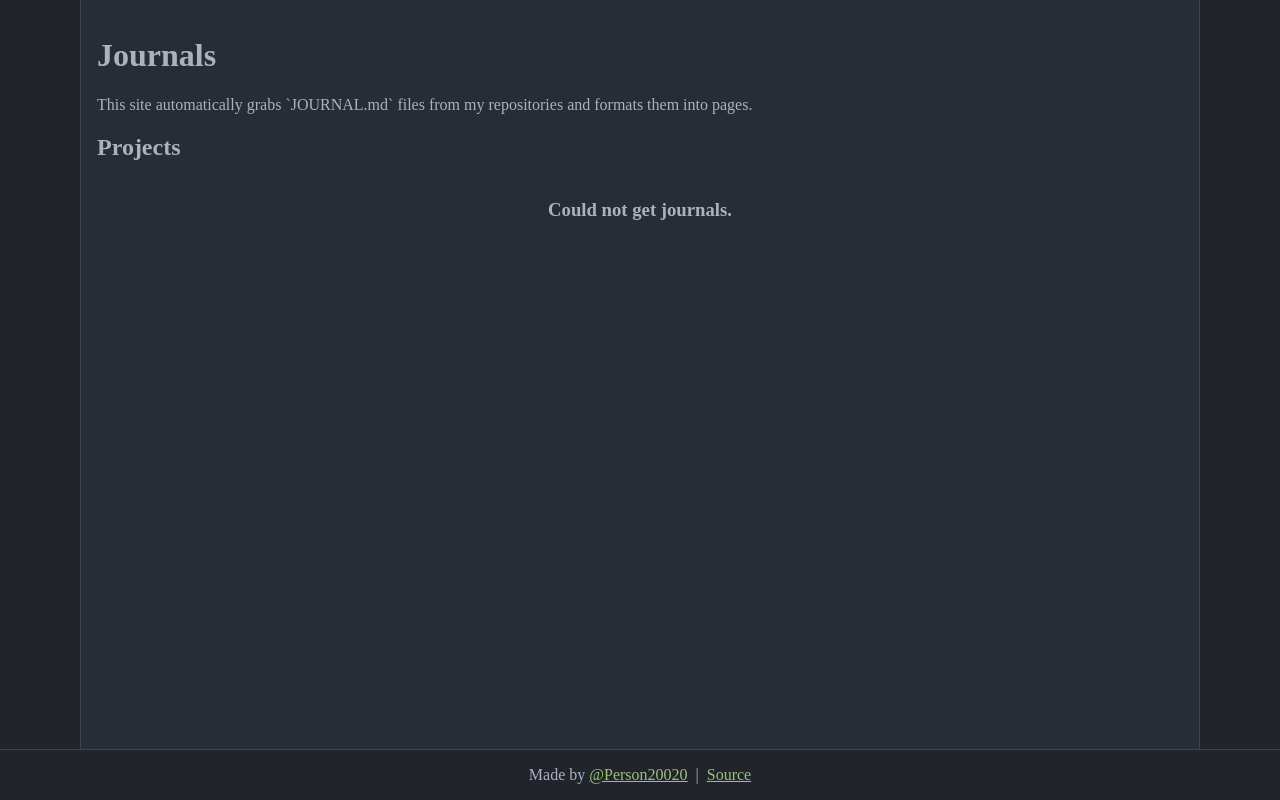
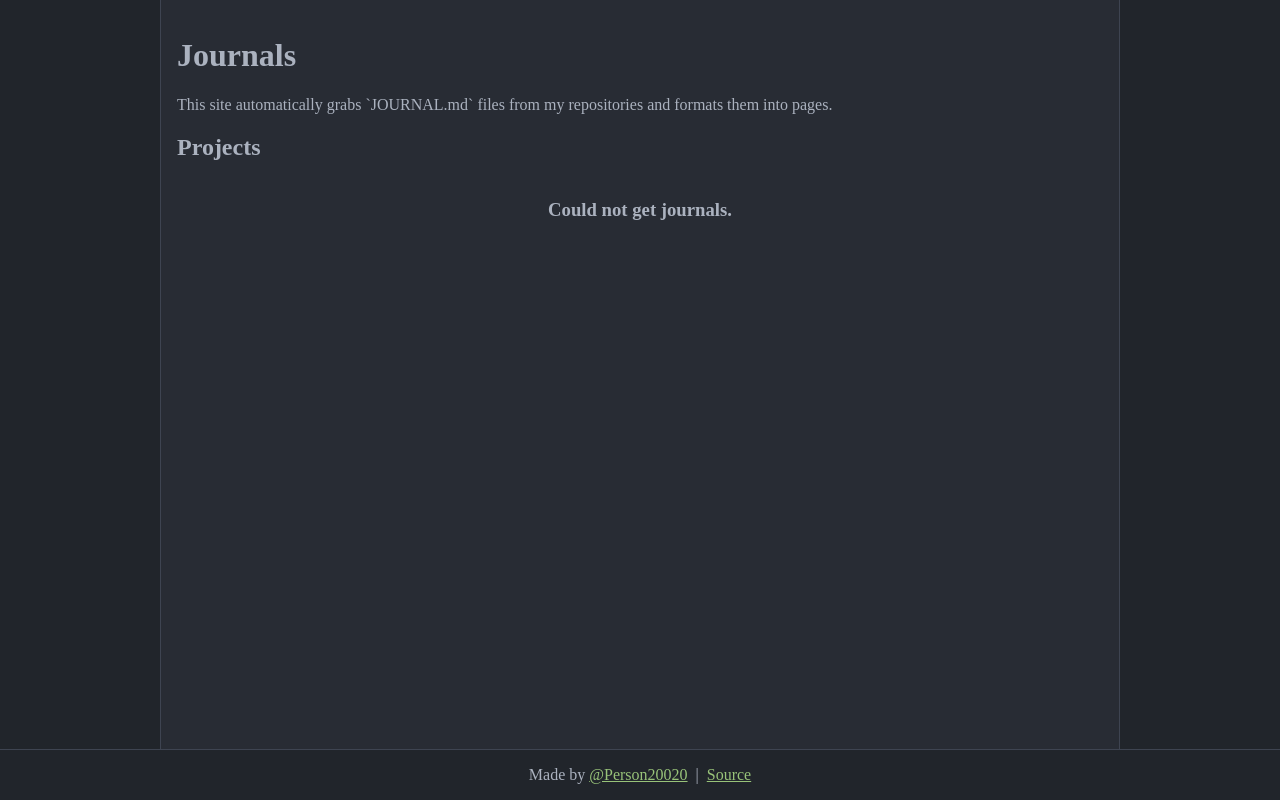
Before and after one commit to Person20020/journals, a Flask app: page / in a window 1280 px wide. Run offline with Flask 3, Linux system fonts and the light colour scheme; data that the repository does not hold is empty.

Commit message:
Add wider margin for larger screen

```diff
--- a/site/static/css/styles.css
+++ b/site/static/css/styles.css
@@ -49,6 +49,12 @@ main {
     main {
         margin-left: 5em;
         margin-right: 5em;
+    }
+}
+@media (min-width: 1280px) {
+    main {
+        margin-left: 10em;
+        margin-right: 10em;
     }
 }
 
```
